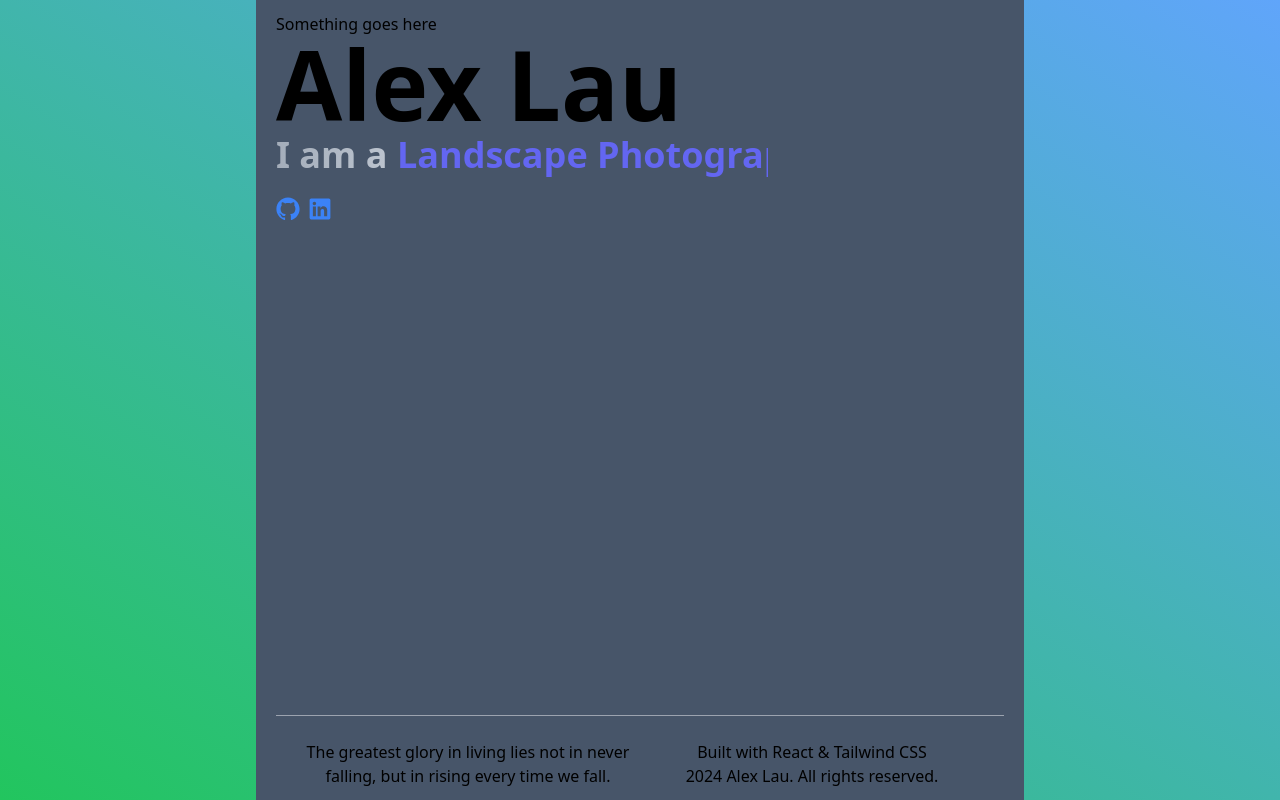
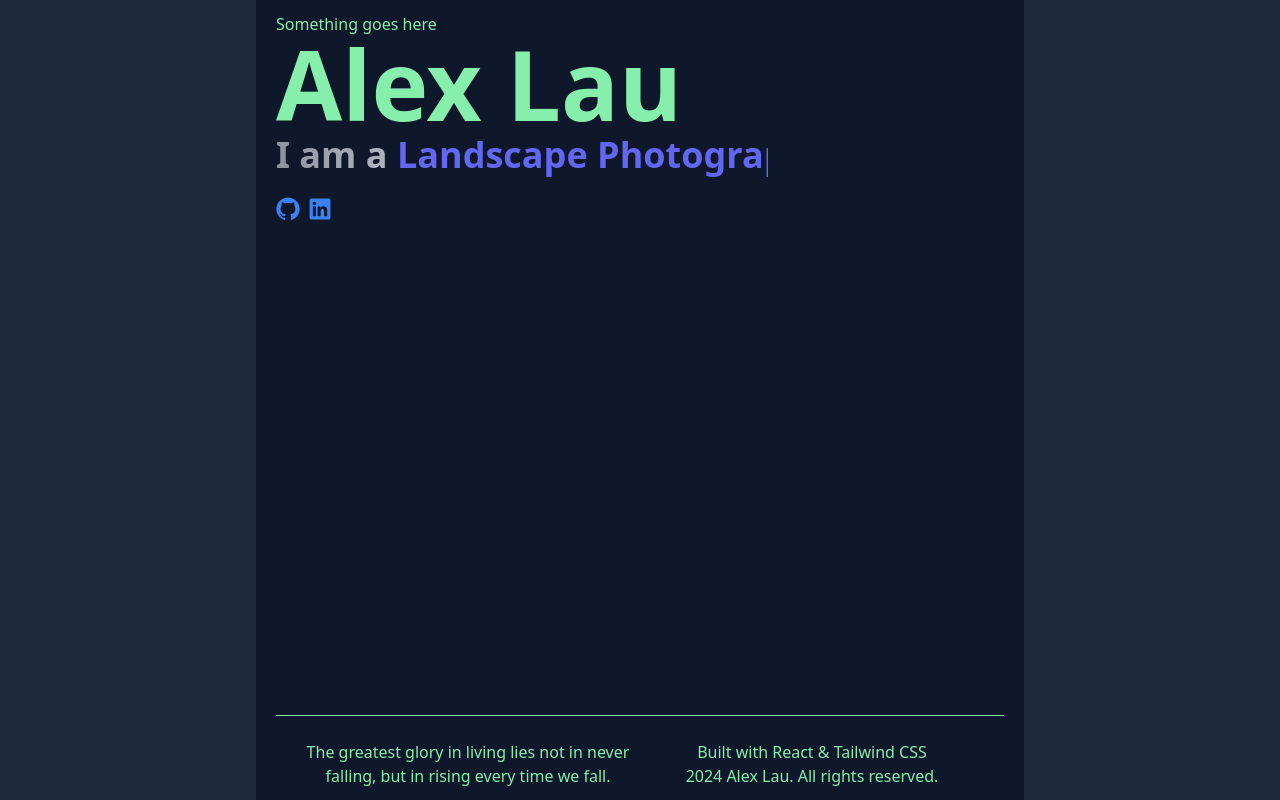
Before and after one commit to ALPHAAAL/my_web, a React (Vite) app: page / in a window 1280 px wide. Built offline with nearby package versions, Linux system fonts and the light colour scheme.

Commit message:
Update color scheme (temporary)

```diff
--- a/src/components/Layout/index.tsx
+++ b/src/components/Layout/index.tsx
@@ -2,15 +2,15 @@ import { Outlet } from "react-router-dom";
 
 export default function Layout() {
     return (
-        <div className="h-dvh md:px-[20%] bg-gradient-to-tr to-blue-400 from-green-500">
-            <div className="h-full flex flex-col bg-slate-600 px-5 py-3">
+        <div className="h-dvh md:px-[20%] bg-slate-800 text-green-300">
+            <div className="h-full flex flex-col bg-slate-900 px-5 py-3">
                 <div>
                     Something goes here
                 </div>
                 <div className="grow">
                     <Outlet />
                 </div>
-                <div className="py-3 border-t border-gray-400" />
+                <div className="py-3 border-t border-green-300" />
                 <div className="flex px-5 justify-between">
                     <h1 className="hidden sm:block w-[50%] text-center">The greatest glory in living lies not in never falling, but in rising every time we fall.</h1>
                     <h1 className="w-[50%] text-center">
```
